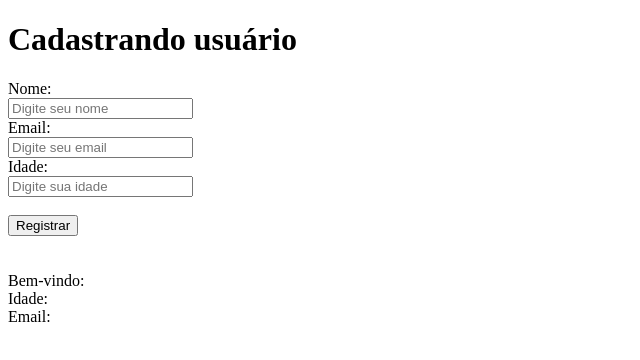
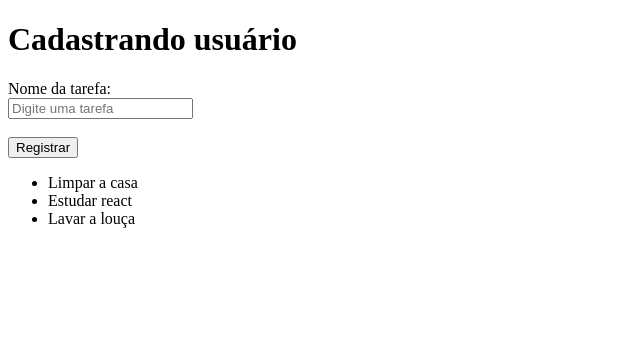
Before and after one commit to GuilhermeEnrique/react, a React (Create React App) app: page / in a window 1280 px wide. Shown: the top 360 px of the page, without its empty margins (0-640 px from the left). Built offline with nearby package versions, Linux system fonts and the light colour scheme.

Commit message:
lista com json

```diff
--- a/src/App.js
+++ b/src/App.js
@@ -1,43 +1,48 @@
-import { useState } from 'react';
+import { useEffect, useState } from 'react';
 
 function App() {
-  const [nome, setNome] = useState('');
-  const [email, setEmail] = useState('');
-  const [idade, setIdade] = useState('');
+  const [input, setInput] = useState('');
+  const [tarefas, setTarefas] = useState([
+    'Limpar a casa',
+    'Estudar react',
+    'Lavar a louça'
+  ]);
 
-  const [user, setUser] = useState('');
+  useEffect(()=> {
+    const tarefasStorage = localStorage.getItem('@tarefa');
+
+    if (tarefasStorage) {
+      setTarefas(JSON.parse(tarefasStorage))
+    }
+
+  }, []);
+
+  useEffect(() => {
+    localStorage.setItem('@tarefa', JSON.stringify(tarefas))
+  }, [tarefas]);
 
   function handleRegister(e) {
     e.preventDefault();
-    alert('Usuário registrado com sucesso!')
-    setUser({
-      nome: nome,
-      idade: idade,
-      email: email,
-    })
+
+    setTarefas([...tarefas, input]);
+    setInput('');
   }
+
   return (
     <div>
       <h1>Cadastrando usuário</h1>
 
       <form onSubmit={handleRegister}>
-        <label>Nome: </label><br />
-        <input placeholder='Digite seu nome' value={nome} onChange={(e) => setNome(e.target.value)} />
-        <br />
-        <label>Email: </label><br />
-        <input placeholder='Digite seu email' value={email} onChange={(e) => setEmail(e.target.value)} />
-        <br />
-        <label>Idade: </label><br />
-        <input placeholder='Digite sua idade' value={idade} onChange={(e) => setIdade(e.target.value)} />
+        <label>Nome da tarefa: </label><br />
+        <input placeholder='Digite uma tarefa' value={input} onChange={(e) => setInput(e.target.value)} />
         <br /><br />
         <button type="submit"> Registrar </button>
       </form>
-      <br /> <br />
-      <div>
-        <span>Bem-vindo: {user.nome} </span><br />
-        <span>Idade: {user.idade} </span><br />
-        <span>Email: {user.email} </span><br />
-      </div>
+      <ul>
+        {tarefas.map(tarefa => (
+          <li key={tarefa}>{tarefa}</li>
+        ))}
+      </ul>
     </div>
   );
 }
--- a/src/index.js
+++ b/src/index.js
@@ -4,7 +4,5 @@ import App from './App';
 
 const root = ReactDOM.createRoot(document.getElementById('root'));
 root.render(
-  <React.StrictMode>
     <App />
-  </React.StrictMode>
 );
```
